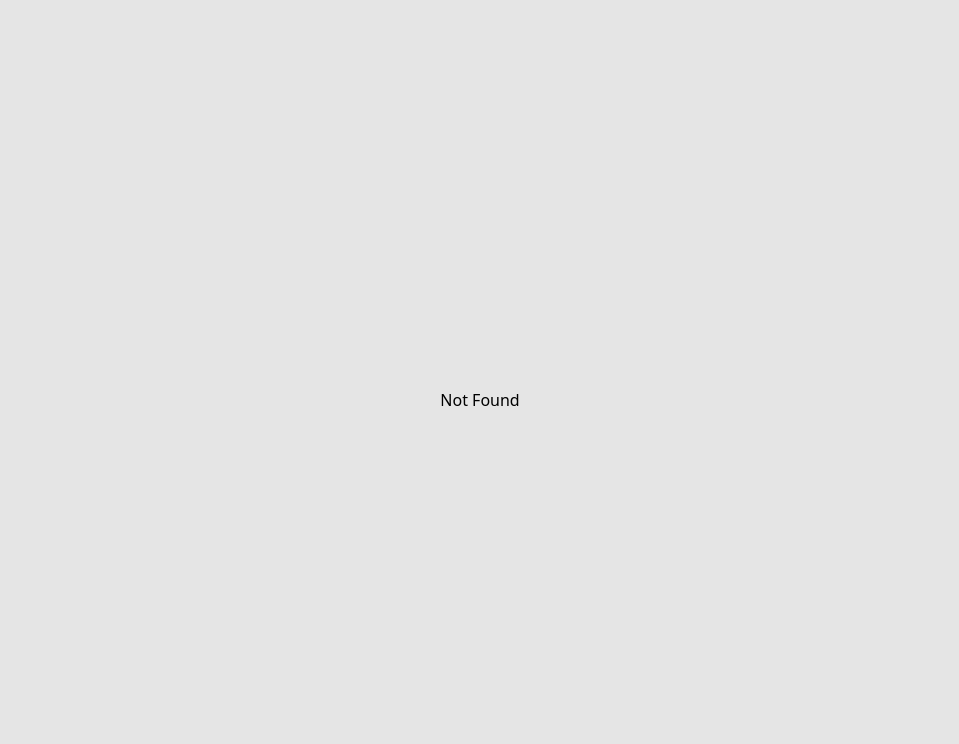
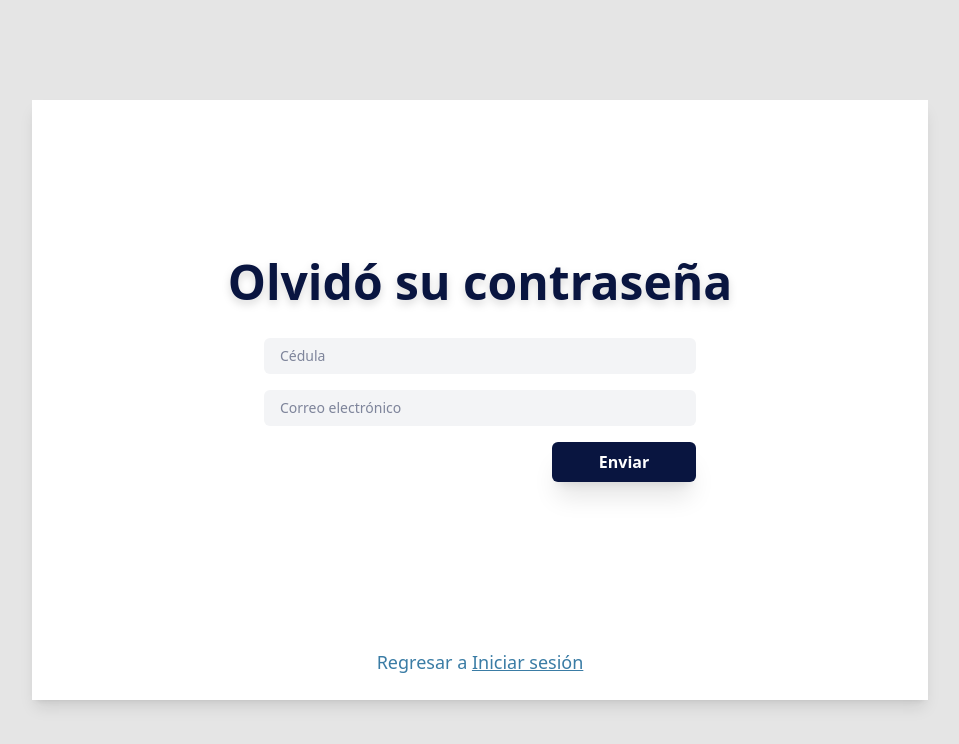
Before and after one commit to FranderCT/redsanpbalo-frontend-abonados, a React (Vite) app: page /auth/forgotPassword in a window 1280 px wide. Shown: the top 744 px of the page, without its empty margins (160-1119 px from the left). Built offline with nearby package versions, Linux system fonts and the light colour scheme.

Commit message:
Componente-OlvidarContraseña

```diff
--- /dev/null
+++ b/src/Modules/Auth/Pages/ForgotPassword.tsx
@@ -0,0 +1,120 @@
+
+import { useForm } from '@tanstack/react-form';
+import { AuthInitialState } from '../Models/Auth';
+import { AuthSchema } from '../schemas/AuthSchemas';
+import { toast } from 'react-toastify';
+import { useCreateUser, useLogin } from '../Hooks/AuthHooks';
+import { UserInitialState } from '../Models/User';
+import { RegisterSchema } from '../schemas/RegisterSchemas';
+
+const ForgotPassword = () => {
+    const createUserMutation = useCreateUser();
+    const form = useForm({
+           defaultValues: UserInitialState,
+                 validators: {
+                     onChange: RegisterSchema,
+                 },
+                 onSubmit: async ({ value }) => {
+                   if (value.Password !== value.confirmPassword) {
+                     alert('Las contraseñas no coinciden');
+                     return;
+                   }
+                   await createUserMutation.mutateAsync(value);
+                   console.log('...', value);
+                 },
+        });
+
+      return (
+        <div className="bg-white w-full max-w-4xl shadow-lg p-6 flex flex-col md:flex-row gap-6 min-h-screen md:min-h-0 md:h-[600px] mx-auto overflow-y-auto">
+
+
+            {/* Título para mobile */}
+            <div className="md:hidden flex flex-col items-center justify-center mb-4">
+                <h1 className="text-4xl font-extrabold text-[#091540]">ASADA</h1>
+                <h2 className="text-2xl font-semibold text-[#2F6690]">San Pablo</h2>
+            </div>
+
+            {/* Formulario */}
+            <div className="w-full flex flex-col justify-between items-center">
+                <div className="flex flex-col justify-center items-center flex-grow w-full">
+                <h2 className="text-3xl md:text-5xl font-bold text-[#091540] mb-6 text-center drop-shadow-lg">Olvidó su contraseña</h2>
+
+                <form
+                    onSubmit={(e) => {
+                    e.preventDefault();
+                    form.handleSubmit();
+                    }}
+                    className="w-full max-w-md p-2 flex flex-col gap-4"
+                >
+                    <form.Field name="cedula">
+                        {(field) => (
+                            <>
+                            <input
+                                type="text"
+                                value={field.state.value}
+                                onBlur={field.handleBlur}
+                                onChange={(e) => field.handleChange(e.target.value)}
+                                placeholder="Cédula"
+                                className="w-full px-4 py-2 bg-gray-100 text-[#091540] rounded-md text-sm"
+                            />
+                            {field.state.meta.isTouched && field.state.meta.errors.length > 0 && (
+                                <p className="text-sm text-red-500 mt-1">
+                                    {(field.state.meta.errors[0] as any)?.message ??
+                                    String(field.state.meta.errors[0])}
+                                </p>
+                            )}
+                            </>
+                        )}
+                    </form.Field>
+
+
+                    <form.Field name="email">
+                    {(field) => (
+                        <>
+                            <input
+                                className="w-full px-4 py-2 bg-gray-100 text-[#091540] rounded-md text-sm"
+                                placeholder="Correo electrónico"
+                                value={field.state.value}
+                                type="email"
+                                onChange={(e) => field.handleChange(e.target.value)}
+                            />
+                            {field.state.meta.isTouched && field.state.meta.errors.length > 0 && (
+                                <p className="text-sm text-red-500 mt-1">
+                                    {(field.state.meta.errors[0] as any)?.message ??
+                                    String(field.state.meta.errors[0])}
+                                </p>
+                            )}
+                        </>
+                    )}
+                    </form.Field>
+
+                    <form.Subscribe selector={(state) => [state.canSubmit, state.isSubmitting]}>
+                    {([canSubmit, isSubmitting]) => (
+                        <div className="flex flex-row justify-end items-end">
+                        <button
+                            type="submit"
+                            className="w-1/3 bg-[#091540] shadow-xl text-white py-2 rounded-md font-semibold hover:bg-[#1789FC] transition cursor-pointer"
+                            disabled={!canSubmit}
+                        >
+                            {isSubmitting ? '...' : 'Enviar'}
+                        </button>
+                        </div>
+                    )}
+                    </form.Subscribe>
+                </form>
+                </div>
+
+                <p className="mt-6 text-sm md:text-lg text-[#3A7CA5] text-center">
+                Regresar a {' '}
+                <a href="/auth/login" className="underline font-medium hover:text-[#091540] cursor-pointer">
+                    Iniciar sesión
+                </a>
+                </p>
+            </div>
+        </div>
+
+
+    )
+}
+
+export default ForgotPassword
--- a/src/Modules/Auth/Pages/LoginUser.tsx
+++ b/src/Modules/Auth/Pages/LoginUser.tsx
@@ -109,7 +109,7 @@ const LoginUser = () => {
                 <form.Subscribe selector={(state) => [state.canSubmit, state.isSubmitting]}>
                 {([canSubmit, isSubmitting]) => (
                     <div className="flex flex-row justify-between items-end">
-                    <a /*href="/auth/register-abonado"*/ className="underline text-[#091540] font-medium hover:text-[#1789FC] cursor-pointer">
+                    <a href="/auth/forgotPassword" className="underline text-[#091540] font-medium hover:text-[#1789FC] cursor-pointer">
                         ¿Olvidó su contraseña?
                     </a>
                     <button
--- a/src/Modules/Auth/Routes/authRoutes.ts
+++ b/src/Modules/Auth/Routes/authRoutes.ts
@@ -5,6 +5,7 @@ import AuthLayout from "../Layouts/AuthLayout";
 import { rootRoute } from "../../../routes";
 import RegisterAbonados from "../Pages/RegisterAbonados";
 import LoginUser from "../Pages/LoginUser";
+import ForgotPassword from "../Pages/ForgotPassword";
 
 
 export const authRoute = createRoute({
@@ -32,3 +33,9 @@ export const loginRoute = createRoute({
 //   path: "register-user",
 //   component: RegisterUser,
 // });
+
+export const forgotPasswordRoute = createRoute({
+   getParentRoute: () => authRoute,
+   path: "forgotPassword",
+   component: ForgotPassword,
+})
--- a/src/routes.ts
+++ b/src/routes.ts
@@ -1,5 +1,5 @@
 import { createRootRoute, createRoute } from "@tanstack/react-router";
-import { authRoute, loginRoute, registerAbonadoRoute,  } from "./Modules/Auth/Routes/authRoutes";
+import { authRoute, forgotPasswordRoute, loginRoute, registerAbonadoRoute,  } from "./Modules/Auth/Routes/authRoutes";
 import HeroPage from "./Modules/Lading/HeroPage";
 
 export const rootRoute = createRootRoute();
@@ -14,6 +14,7 @@ export const routeTree = rootRoute.addChildren([
   indexRoute,
   authRoute.addChildren([
     registerAbonadoRoute,
-    loginRoute
+    loginRoute,
+    forgotPasswordRoute
   ]),
 ]);
```
